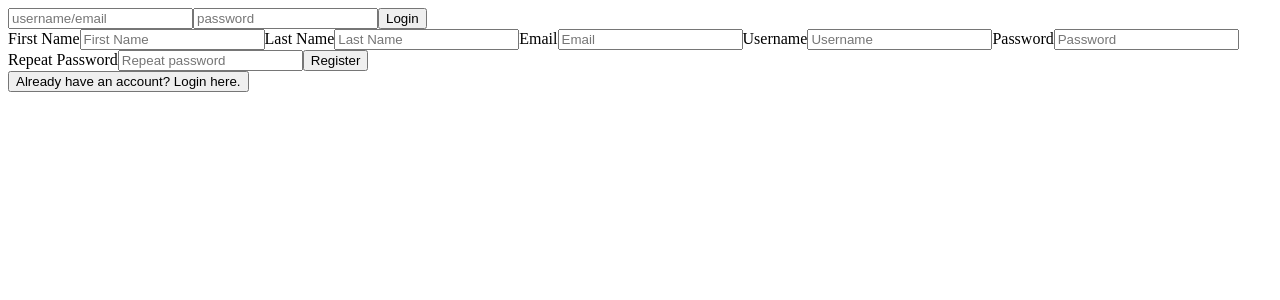
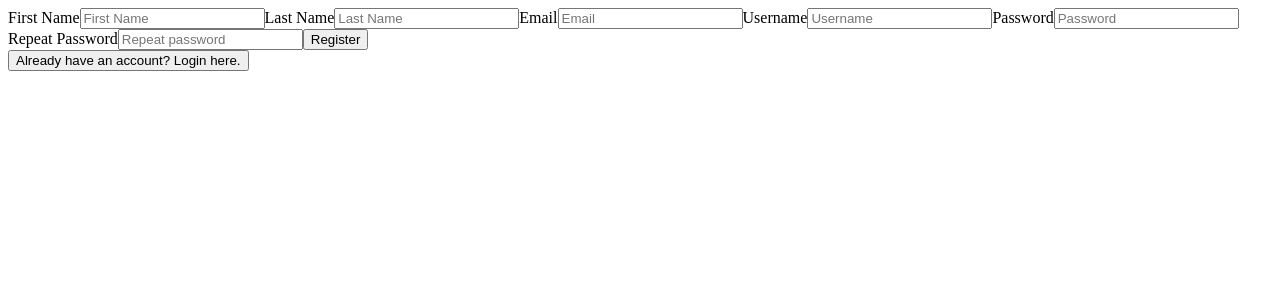
Before and after one commit to Mberra6/real-support-academy, a React (Create React App) app in the folder client/: page / in a window 1280 px wide. Shown: the top 300 px of the page. Built offline with nearby package versions, Linux system fonts and the light colour scheme.

Commit message:
update on register.jsx to display bac-end message upon submission of the form

```diff
--- a/client/src/App.js
+++ b/client/src/App.js
@@ -10,38 +10,9 @@ export default function App() {
     const toggleForm = (formName) => {
       setCurrentFrom(formName);
     }
-  // Register page
-    const [backendData, setBackendData] = useState([]);
-    const usernameRef = useRef();
-    const passwordRef = useRef();
 
-    const submit = () => {
-      const username = usernameRef.current.value;
-      const email = usernameRef.current.value;
-      const password = passwordRef.current.value;
-      axios.post('http://localhost:3333/login', {
-        username: username,
-        email: email,
-        password: password
-      })
-      .then(
-        response => setBackendData(response.data.message)
-      )
-      .catch( (err) => {
-        setBackendData(err.response.data.message);
-      }
-      )
-    }
   return (
-    <div classname="App">
-      <input ref={usernameRef} placeholder="username/email" type="text" />
-      <input ref={passwordRef} placeholder="password" type="text" />
-
-      <button onClick={submit}>Login</button>
-      {(() => {if (backendData.length > 0) {
-        return (<p>{backendData}</p>)
-      }
-      })()}
+    <div className="App">
       {
         currentForm === "Register" ? <Register onFormSwitch={toggleForm}/> : <Login onFormSwitch={toggleForm}/>
         // This is for Register page
--- a/client/src/Register.jsx
+++ b/client/src/Register.jsx
@@ -1,5 +1,8 @@
 import React,{useState} from "react";
 import axios from 'axios'
+
+
+
 export const Register = (props) => {
     const [email, setEmail] = useState('');
     const [password, setPass] = useState('');
@@ -44,6 +47,11 @@ export const Register = (props) => {
             <input value={rPassword} onChange={(e) => setRpass(e.target.value)} type="password" placeholder="Repeat password" id="Password" name="Password"/>
             <button type="submit">Register</button>
         </form>
+        { (() => {
+            if (backendData.length > 0) {
+                return (<p>{backendData}</p>)
+            }
+        })()}
         <button onClick={ () => props.onFormSwitch('Login')}>
             Already have an account? Login here.
         </button>
```
Also changed, not shown: 2 other files (tests, documents, lock files or other folders).
